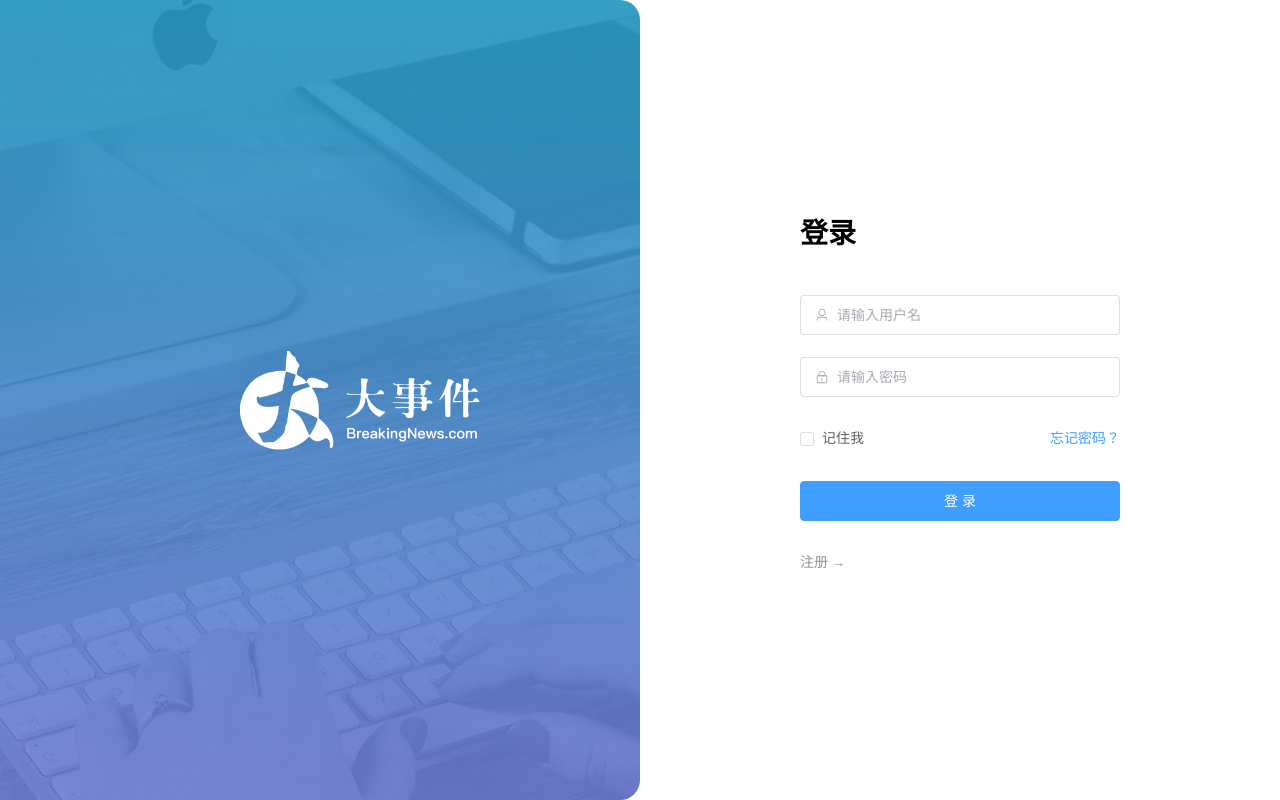
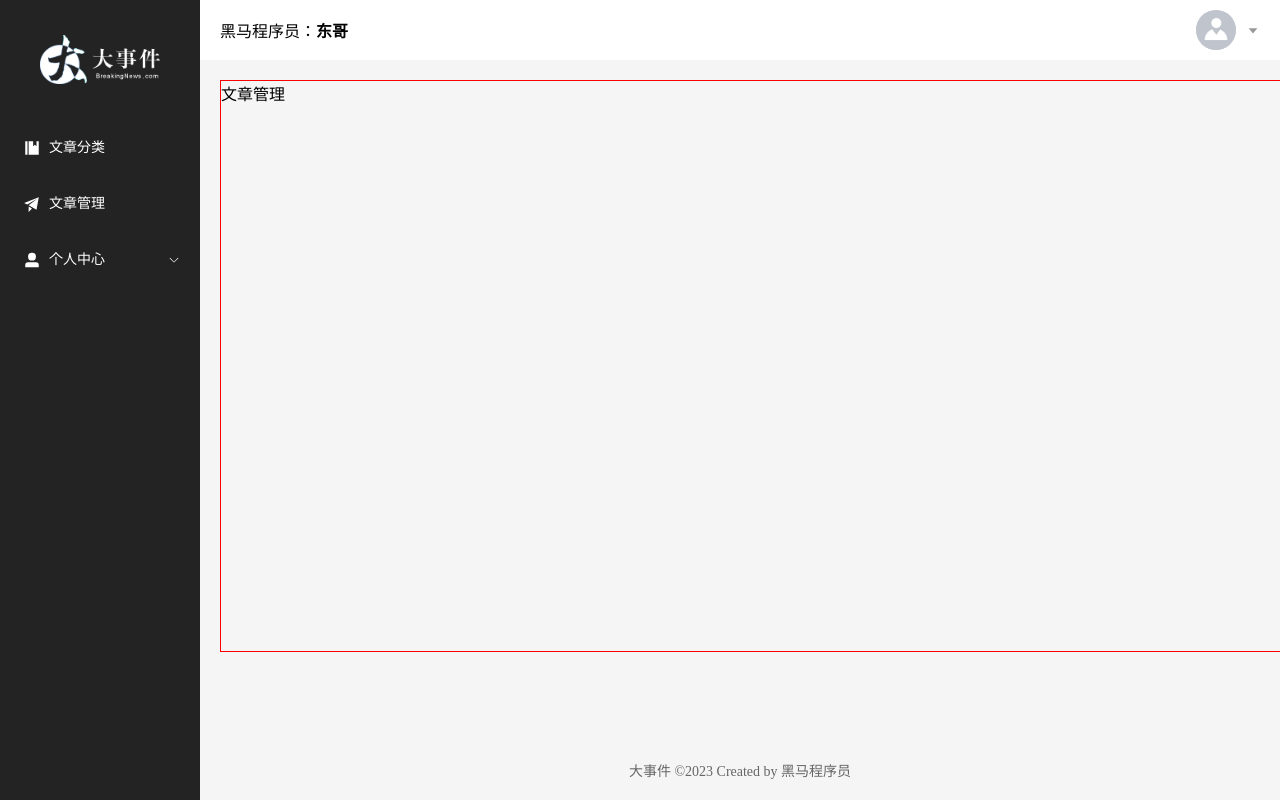
Before and after one commit to morosely/front, a Vue app in the folder big-event-front/: page /article/manage in a window 1280 px wide. Built offline with nearby package versions, Linux system fonts and the light colour scheme.

Commit message:
router info

```diff
--- a/big-event-front/package.json
+++ b/big-event-front/package.json
@@ -11,7 +11,8 @@
   "dependencies": {
     "axios": "^1.8.4",
     "element-plus": "^2.9.7",
-    "vue": "^3.5.13"
+    "vue": "^3.5.13",
+    "vue-router": "^4.5.0"
   },
   "devDependencies": {
     "@vitejs/plugin-vue": "^5.2.1",
--- a/big-event-front/src/App.vue
+++ b/big-event-front/src/App.vue
@@ -1,8 +1,11 @@
 <script setup>
-    //导入Login.vue
-    import LonginVue from '@/views/Login.vue'
+    //导入Login.vue 路由去控制界面展示
+    // import LonginVue from '@/views/Login.vue'
+    // import LayoutVue from '@/views/Layout.vue'
 </script>
 
 <template>
-    <LonginVue/>
+    <!-- <LonginVue/>
+    <LayoutVue/> -->
+    <router-view/>
 </template>
--- a/big-event-front/src/main.js
+++ b/big-event-front/src/main.js
@@ -4,8 +4,9 @@
 import ElementPlus from 'element-plus'
 import 'element-plus/dist/index.css'
 import App from './App.vue'
+import router from '@/router'
 
 const app = createApp(App)
-
+app.use(router)
 app.use(ElementPlus)
 app.mount('#app')
--- /dev/null
+++ b/big-event-front/src/router/index.js
@@ -0,0 +1,33 @@
+//导入vue-router
+import { createRouter, createWebHistory } from 'vue-router'
+//导入组件
+import LoginVue from '@/views/Login.vue'
+import LayoutVue from '@/views/Layout.vue'
+import ArticleCategoryVue from '@/views/article/ArticleCategory.vue'
+import ArticleManageVue from '@/views/article/ArticleManage.vue'
+import UserAvatarVue from '@/views/user/UserAvatar.vue'
+import UserInfoVue from '@/views/user/UserInfo.vue'
+import UserResetPasswordVue from '@/views/user/UserResetPassword.vue'
+//定义路由关系
+const routes = [
+    { path: '/login', component: LoginVue },
+    { path: '/', component: LayoutVue ,
+        //重定向
+        redirect: '/article/manage',
+        //子路由
+        children: [
+            { path: '/article/category', component: ArticleCategoryVue },
+            { path: '/article/manage', component: ArticleManageVue },
+            { path: '/user/info', component: UserInfoVue },
+            { path: '/user/avatar', component: UserAvatarVue },
+            { path: '/user/password', component: UserResetPasswordVue },
+        ]}
+]
+
+//创建路由器
+const router = createRouter({
+    history: createWebHistory(),
+    routes: routes
+});
+
+export default router
--- /dev/null
+++ b/big-event-front/src/views/Layout.vue
@@ -0,0 +1,143 @@
+<script setup>
+import {
+    Management,
+    Promotion,
+    UserFilled,
+    User,
+    Crop,
+    EditPen,
+    SwitchButton,
+    CaretBottom
+} from '@element-plus/icons-vue'
+import avatar from '@/assets/default.png'
+</script>
+
+<template>
+    <el-container class="layout-container">
+        <!-- 左侧菜单 -->
+        <el-aside width="200px">
+            <div class="el-aside__logo"></div>
+            <el-menu active-text-color="#ffd04b" background-color="#232323"  text-color="#fff"
+                router>
+                <el-menu-item index="/article/category">
+                    <el-icon>
+                        <Management />
+                    </el-icon>
+                    <span>文章分类</span>
+                </el-menu-item>
+                <el-menu-item index="/article/manage">
+                    <el-icon>
+                        <Promotion />
+                    </el-icon>
+                    <span>文章管理</span>
+                </el-menu-item>
+                <el-sub-menu >
+                    <template #title>
+                        <el-icon>
+                            <UserFilled />
+                        </el-icon>
+                        <span>个人中心</span>
+                    </template>
+                    <el-menu-item index="/user/info">
+                        <el-icon>
+                            <User />
+                        </el-icon>
+                        <span>基本资料</span>
+                    </el-menu-item>
+                    <el-menu-item index="/user/avatar">
+                        <el-icon>
+                            <Crop />
+                        </el-icon>
+                        <span>更换头像</span>
+                    </el-menu-item>
+                    <el-menu-item index="/user/password">
+                        <el-icon>
+                            <EditPen />
+                        </el-icon>
+                        <span>重置密码</span>
+                    </el-menu-item>
+                </el-sub-menu>
+            </el-menu>
+        </el-aside>
+        <!-- 右侧主区域 -->
+        <el-container>
+            <!-- 头部区域 -->
+            <el-header>
+                <div>黑马程序员：<strong>东哥</strong></div>
+                <el-dropdown placement="bottom-end">
+                    <span class="el-dropdown__box">
+                        <el-avatar :src="avatar" />
+                        <el-icon>
+                            <CaretBottom />
+                        </el-icon>
+                    </span>
+                    <template #dropdown>
+                        <el-dropdown-menu>
+                            <el-dropdown-item command="profile" :icon="User">基本资料</el-dropdown-item>
+                            <el-dropdown-item command="avatar" :icon="Crop">更换头像</el-dropdown-item>
+                            <el-dropdown-item command="password" :icon="EditPen">重置密码</el-dropdown-item>
+                            <el-dropdown-item command="logout" :icon="SwitchButton">退出登录</el-dropdown-item>
+                        </el-dropdown-menu>
+                    </template>
+                </el-dropdown>
+            </el-header>
+            <!-- 中间区域 -->
+            <el-main>
+                <div style="width: 1290px; height: 570px;border: 1px solid red;">
+                    <router-view></router-view>
+                </div>
+            </el-main>
+            <!-- 底部区域 -->
+            <el-footer>大事件 ©2023 Created by 黑马程序员</el-footer>
+        </el-container>
+    </el-container>
+</template>
+
+<style lang="scss" scoped>
+.layout-container {
+    height: 100vh;
+
+    .el-aside {
+        background-color: #232323;
+
+        &__logo {
+            height: 120px;
+            background: url('@/assets/logo.png') no-repeat center / 120px auto;
+        }
+
+        .el-menu {
+            border-right: none;
+        }
+    }
+
+    .el-header {
+        background-color: #fff;
+        display: flex;
+        align-items: center;
+        justify-content: space-between;
+
+        .el-dropdown__box {
+            display: flex;
+            align-items: center;
+
+            .el-icon {
+                color: #999;
+                margin-left: 10px;
+            }
+
+            &:active,
+            &:focus {
+                outline: none;
+            }
+        }
+    }
+
+    .el-footer {
+        display: flex;
+        align-items: center;
+        justify-content: center;
+        font-size: 14px;
+        color: #666;
+    }
+}
+</style>
--- a/big-event-front/src/views/Login.vue
+++ b/big-event-front/src/views/Login.vue
@@ -59,6 +59,8 @@
 }
 
 //用于登陆事件的函数
+import { useRouter } from 'vue-router'
+const router = useRouter();
 const login = async () => {
     let result = await loginService(registerData.value);
     // if (result.code === 0) {
@@ -69,6 +71,7 @@
     // alert(result.message ? result.message : '登陆成功');
 
     ElMessage.success('登陆成功');
+    router.push('/');
 }
 
 //定义函数，清空模型数据
--- /dev/null
+++ b/big-event-front/src/views/article/ArticleCategory.vue
@@ -0,0 +1,3 @@
+<template>
+    文章分类
+</template>
--- /dev/null
+++ b/big-event-front/src/views/article/ArticleManage.vue
@@ -0,0 +1,3 @@
+<template>
+    文章管理
+</template>
--- /dev/null
+++ b/big-event-front/src/views/user/UserAvatar.vue
@@ -0,0 +1,3 @@
+<template>
+    更换头像
+</template>
--- /dev/null
+++ b/big-event-front/src/views/user/UserInfo.vue
@@ -0,0 +1,3 @@
+<template>
+    基本资料
+</template>
--- /dev/null
+++ b/big-event-front/src/views/user/UserResetPassword.vue
@@ -0,0 +1,3 @@
+<template>
+    重置密码
+</template>
```
Also changed, not shown: 1 other file (tests, documents, lock files or other folders).
